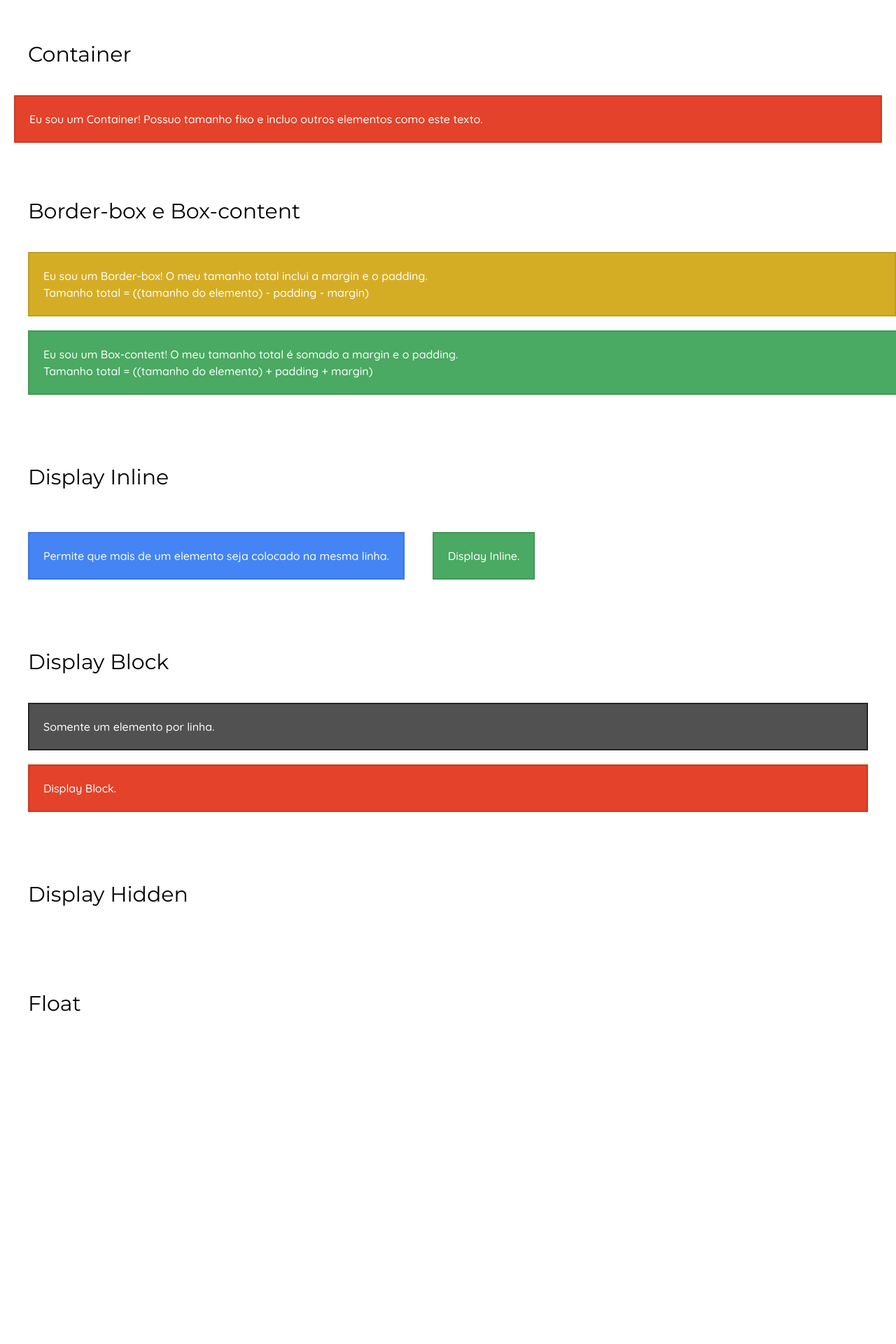
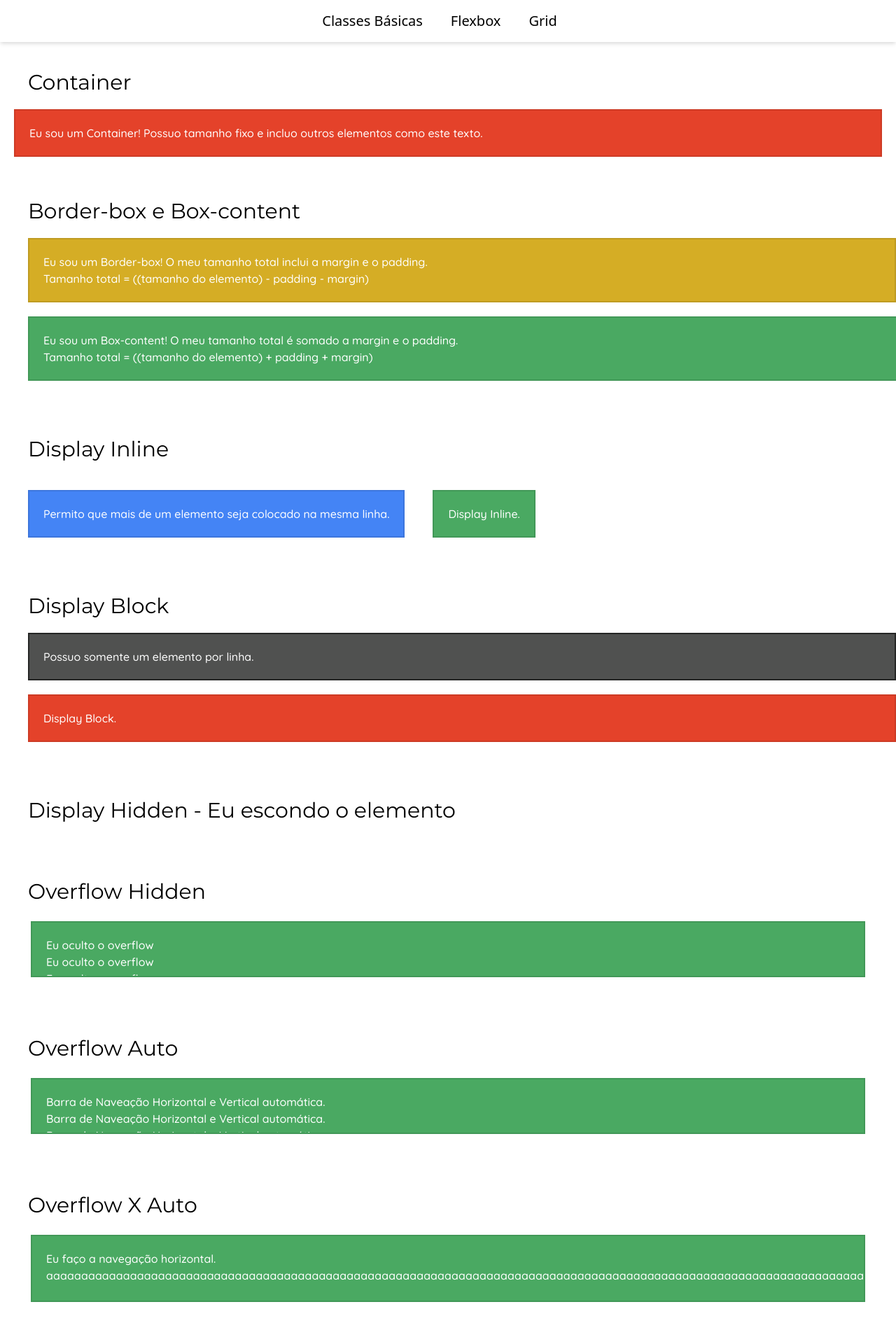
Before and after one commit to leaoerikaleao/layout, a Next.js app: page / in a window 1280 px wide. Shown: the top 1920 px of the page at 70% size. Before the commit the page ends 1512 px from the top, so only its background shows below. Built offline with nearby package versions, Linux system fonts and the light colour scheme.

Commit message:
Pages Grid and Felxbox

```diff
--- a/pages/_app.js
+++ b/pages/_app.js
@@ -1,10 +1,22 @@
 import React from 'react'
+import Link from 'next/link'
 import '../css/styles.css'
 import '../css/costum.css'
 
 const MyApp = ({ Component, pageProps }) => {
     return (
         <div>
+            <div className="nav-font text-xl p-4 shadow-md text-center">
+                <Link href='/'>
+                    <a className="px-2 hover:underline pr-8">Classes Básicas</a>
+                </Link>
+                <Link href='/flexbox'>
+                    <a className="px-2 hover:underline pr-8">Flexbox</a>
+                </Link>
+                <Link href='/grid'>
+                    <a className="px-2 hover:underline pr-8">Grid</a>
+                </Link>
+            </div>
             <Component {...pageProps} />
         </div>
     )
--- /dev/null
+++ b/pages/flexbox.js
@@ -0,0 +1,11 @@
+import React from 'react'
+
+const Flexbox = () => {
+    return (
+        <h1 className="text-3xl m-5 p-5">
+            Eu sou o Flexbox! Organizo os elementos dentro de seus containers de forma dinâmica.
+        </h1>
+
+    )
+}
+export default Flexbox
--- /dev/null
+++ b/pages/grid.js
@@ -0,0 +1,9 @@
+import React from 'react'
+
+const Grid = () => {
+    return (
+        <div></div>
+
+    )
+}
+export default Grid
--- a/pages/index.js
+++ b/pages/index.js
@@ -4,14 +4,14 @@ const Index = () => {
     return (
         <div>
             <div className="p-5">
-                <h1 className="text-3xl m-5 py-5 ">Container</h1>
+                <h1 className="text-3xl m-5 ">Container</h1>
                 <div className="container bg-red text-white p-5 mx-auto border-2 border-red-dark">
                     <p>Eu sou um Container! Possuo tamanho fixo e incluo outros elementos como este texto. </p>
                 </div>
             </div>
 
             <div className="p-5">
-                <h1 className="text-3xl m-5 py-5 ">
+                <h1 className="text-3xl m-5  ">
                     Border-box e Box-content
                 </h1>
 
@@ -24,13 +24,13 @@ const Index = () => {
                 </div>
             </div>
 
-            <div className=" container p-5">
-                <h1 className="text-3xl m-5 py-5">
+            <div className="p-5">
+                <h1 className="text-3xl m-5 ">
                     Display Inline
                 </h1>
 
                 <span className=" inline-block bg-blue text-white p-5 m-5  border-2 border-blue-dark ">
-                    <p>Permite que mais de um elemento seja colocado na mesma linha.</p>
+                    <p>Permito que mais de um elemento seja colocado na mesma linha.</p>
                 </span>
 
                 <span className=" inline-block bg-green text-white p-5 m-5 border-2 border-green-dark ">
@@ -38,41 +38,78 @@ const Index = () => {
                 </span>
             </div>
 
-            <div className=" container p-5">
-                <h1 className="text-3xl m-5 py-5">
+            <div className="p-5">
+                <h1 className="text-3xl m-5 ">
                     Display Block
                 </h1>
 
-                <span className=" block bg-gray text-white p-5 m-5  border-2 border-gray-dark ">
-                    <p>Somente um elemento por linha.</p>
+                <span className=" container block bg-gray text-white p-5 m-5  border-2 border-gray-dark ">
+                    <p>Possuo somente um elemento por linha.</p>
                 </span>
 
-                <span className=" block bg-red text-white p-5 m-5 border-2 border-red-dark ">
+                <span className=" container block bg-red text-white p-5 m-5 border-2 border-red-dark ">
                     <p>Display Block.</p>
                 </span>
             </div>
 
-            <div className=" container p-5">
-                <h1 className="text-3xl m-5 py-5">
-                    Display Hidden
+            <div className="p-5">
+                <h1 className="text-3xl m-5 ">
+                    Display Hidden - Eu escondo o elemento
                 </h1>
 
                 <span className=" hidden bg-gray text-white p-5 m-5  border-2 border-gray-dark ">
-                    <p>Esconde o elemento.</p>
+                    <p>Eu escondo o elemento.</p>
                 </span>
             </div>
 
-            <div className=" container p-5">
-                <h1 className="text-3xl m-5 py-5">
-                    Float
+            <div className="p-5">
+                <h1 className="text-3xl m-5">
+                    Overflow Hidden
                 </h1>
 
-                <span className=" hidden bg-gray text-white p-5 m-5  border-2 border-gray-dark ">
-                    <p>Esconde o elemento.</p>
-                </span>
+                <div className="overflow-hidden h-20 bg-green text-white p-5 m-6  border-2 border-green-dark ">
+                    <p>Eu oculto o overflow</p>
+                    <p>Eu oculto o overflow</p>
+                    <p>Eu oculto o overflow</p>
+                    <p>Eu oculto o overflow</p>
+                </div>
+            </div>
+
+            <div className="p-5">
+                <h1 className="text-3xl m-5">
+                    Overflow Auto
+                </h1>
+
+                <div className="overflow-auto h-20 bg-green text-white p-5 m-6  border-2 border-green-dark ">
+                    <p>Barra de Naveação Horizontal e Vertical automática.</p>
+                    <p>Barra de Naveação Horizontal e Vertical automática.</p>
+                    <p>Barra de Naveação Horizontal e Vertical automática.</p>
+
+                </div>
+            </div>
+
+            <div className="p-5">
+                <h1 className="text-3xl m-5">
+                    Overflow X Auto
+                </h1>
+
+                <div className="overflow-x-auto h-24 bg-green text-white p-5 m-6  border-2 border-green-dark ">
+                    <p>Eu faço a navegação horizontal.</p>
+                    <p>aaaaaaaaaaaaaaaaaaaaaaaaaaaaaaaaaaaaaaaaaaaaaaaaaaaaaaaaaaaaaaaaaaaaaaaaaaaaaaaaaaaaaaaaaaaaaaaaaaaaaaaaaaaaaaaaaaaaaaaaaaaaaaaaaaaaaaaaaaaaaaaaaaaaaaaaaaaaaaaaaaaaaaaaaaaaaaaaaaaaaa</p>
+                </div>
+            </div>
+
+            <div className="container block p-5">
+                <h1 className="text-3xl m-5">
+                    Z Index - Eu faço sobreposição de elementos
+                </h1>
+
+                <div className="container relative ">
+                    <div className="absolute z-10   bg-gray text-white p-5 m-6  ">Frente </div>
+                    <div className="absolute m-4 bg-gray-dark text-white p-5">Atrás</div>
+                </div>
             </div>
         </div>
-
     )
 }
 
```
